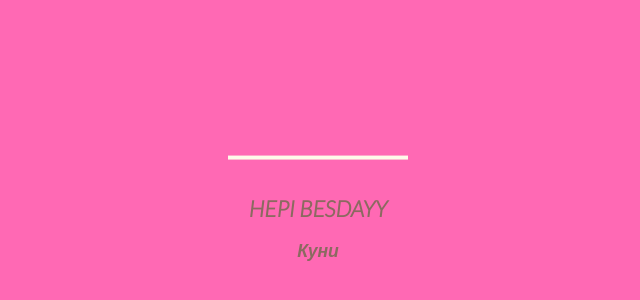
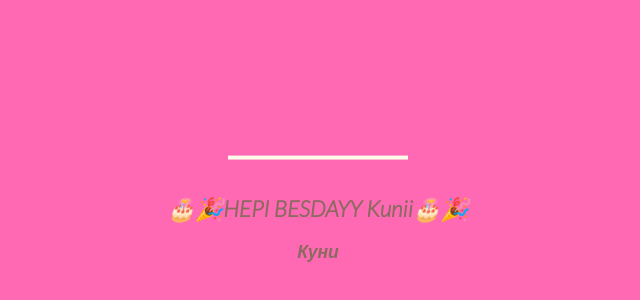
Before and after one commit to h4ck3r-kunimut/kaemes, a plain HTML site: page index.html in a window 1280 px wide. Shown: the part 168-468 px from the top of the page, without its empty margins (330-970 px from the left). Drawn offline with Linux system fonts and the light colour scheme.

Commit message:
Update index.html

```diff
--- a/index.html
+++ b/index.html
@@ -283,7 +283,7 @@
         <rect x="10" y="475.571" fill="#fefae9" width="180" height="4" />
       </svg>
       <div class="text">
-      <h1>HEPI BESDAYY</h1>
+      <h1>🎂🎉HEPI BESDAYY Kunii🎂🎉</h1>
       <p class="name">Куни</p>
       </div>
 
```
